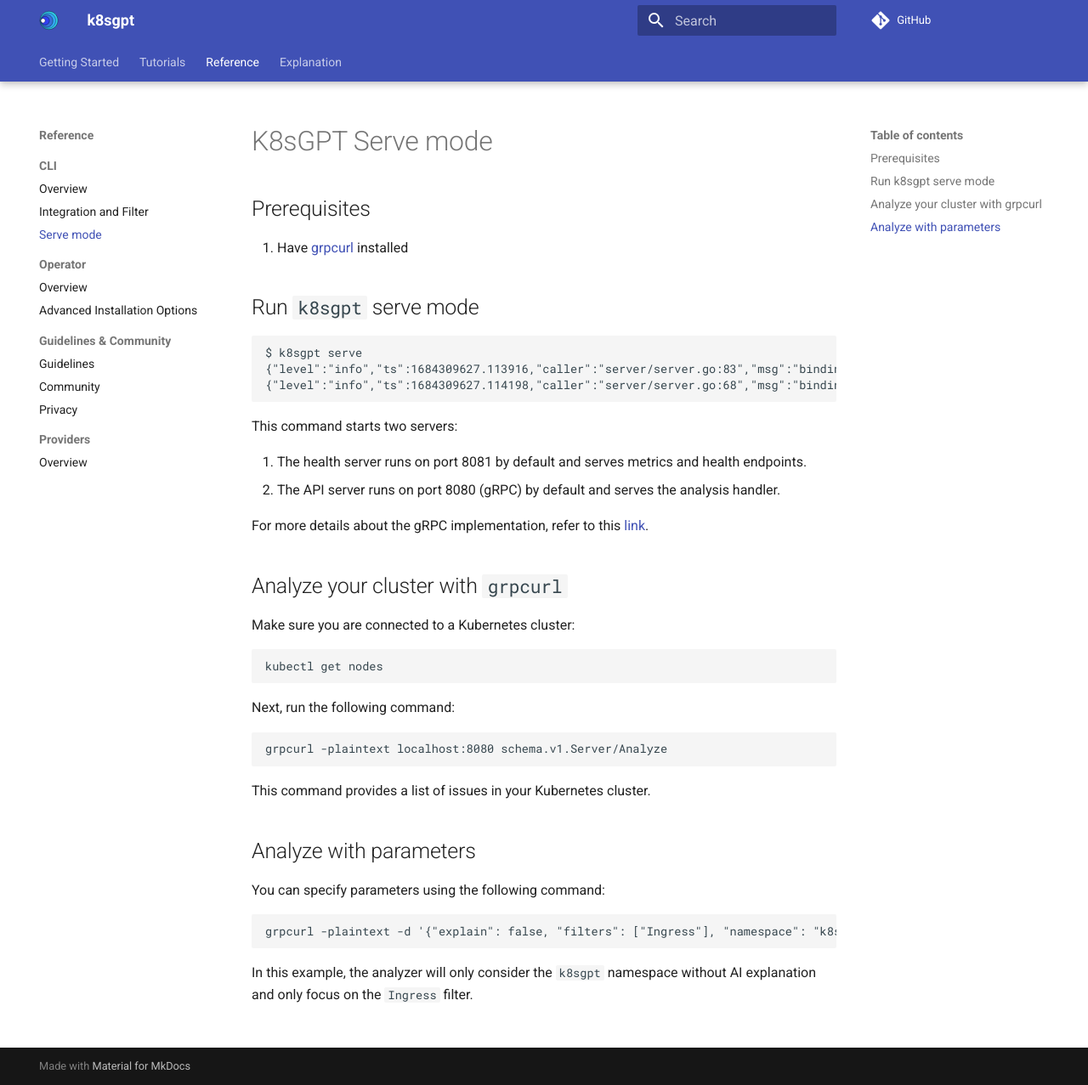
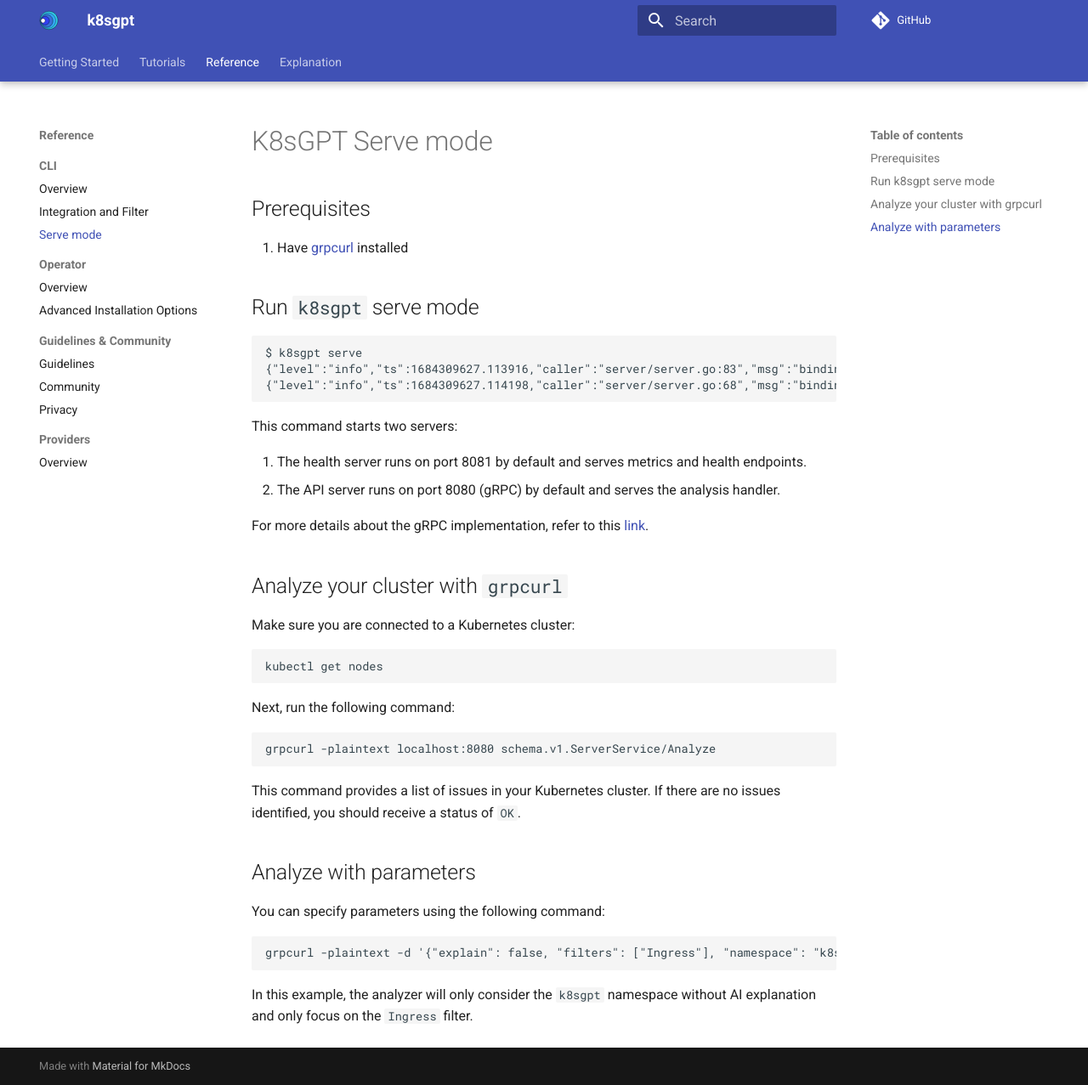
Before and after one commit to k8sgpt-ai/docs, an MkDocs documentation site: the page built from docs/reference/cli/serve-mode.md, in a window 1280 px wide and 1277 px high. Shown: the whole window at 85% size. Built offline with MkDocs 1.6.1 and Material for MkDocs 9.7.7, drawn with Linux system fonts in a browser that asks for light colours; comment, search, counter and statistics services are not loaded.

Commit message:
fix: update client-server docs per issue #74
Signed-off-by: AnaisUrlichs <urlichsanais@gmail.com>

````diff
--- a/docs/reference/cli/serve-mode.md
+++ b/docs/reference/cli/serve-mode.md
@@ -30,17 +30,17 @@ kubectl get nodes
 Next, run the following command:
 
 ```bash
-grpcurl -plaintext localhost:8080 schema.v1.Server/Analyze
+grpcurl -plaintext localhost:8080 schema.v1.ServerService/Analyze
 ```
 
-This command provides a list of issues in your Kubernetes cluster.
+This command provides a list of issues in your Kubernetes cluster. If there are no issues identified, you should receive a status of `OK`.
 
 ## Analyze with parameters
 
 You can specify parameters using the following command:
 
 ```bash
-grpcurl -plaintext -d '{"explain": false, "filters": ["Ingress"], "namespace": "k8sgpt"}' localhost:8080 schema.v1.Server/Analyze
+grpcurl -plaintext -d '{"explain": false, "filters": ["Ingress"], "namespace": "k8sgpt"}' localhost:8080 schema.v1.ServerService/Analyze
 ```
 
 In this example, the analyzer will only consider the `k8sgpt` namespace without AI explanation and only focus on the `Ingress` filter.
````
